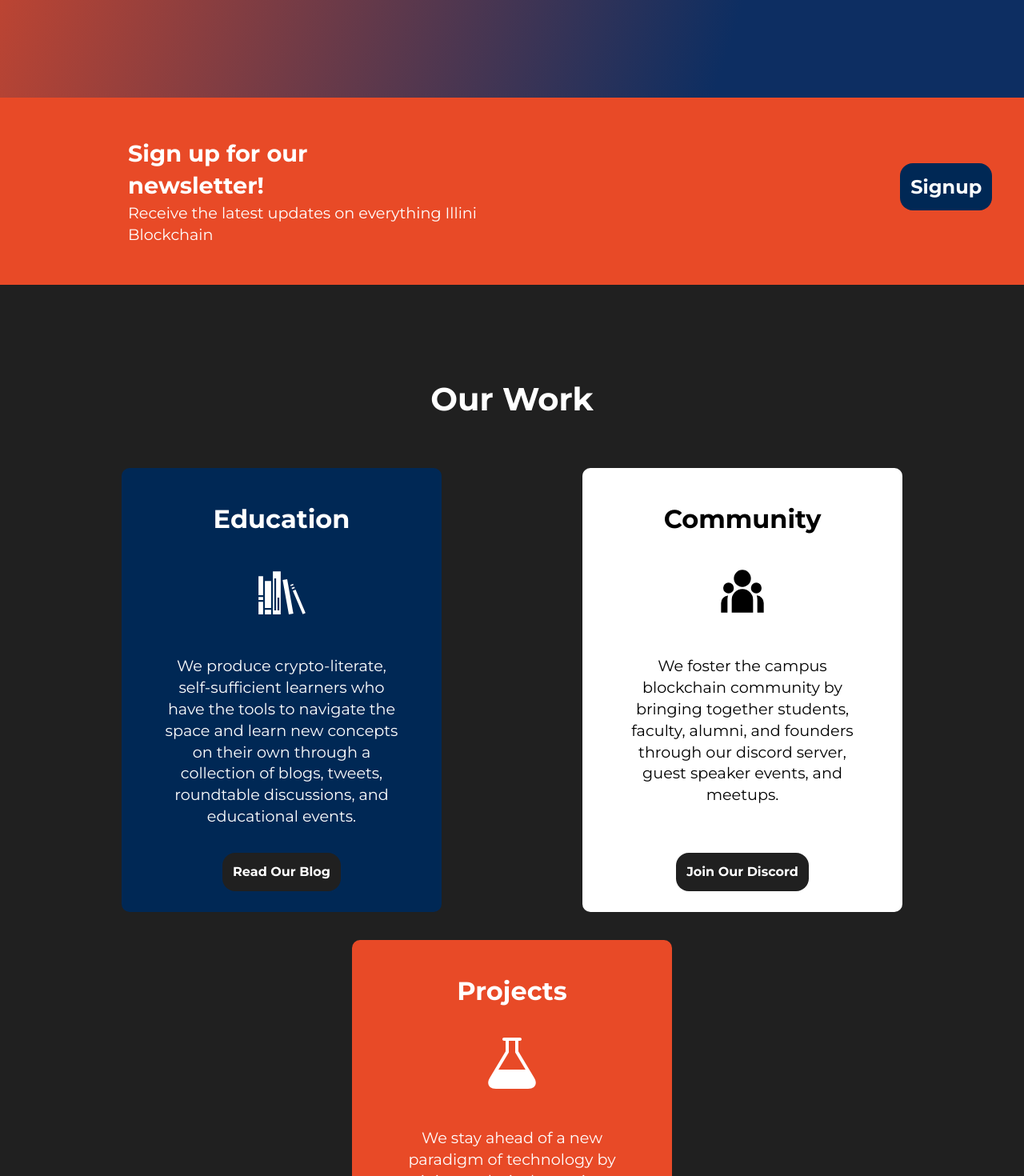
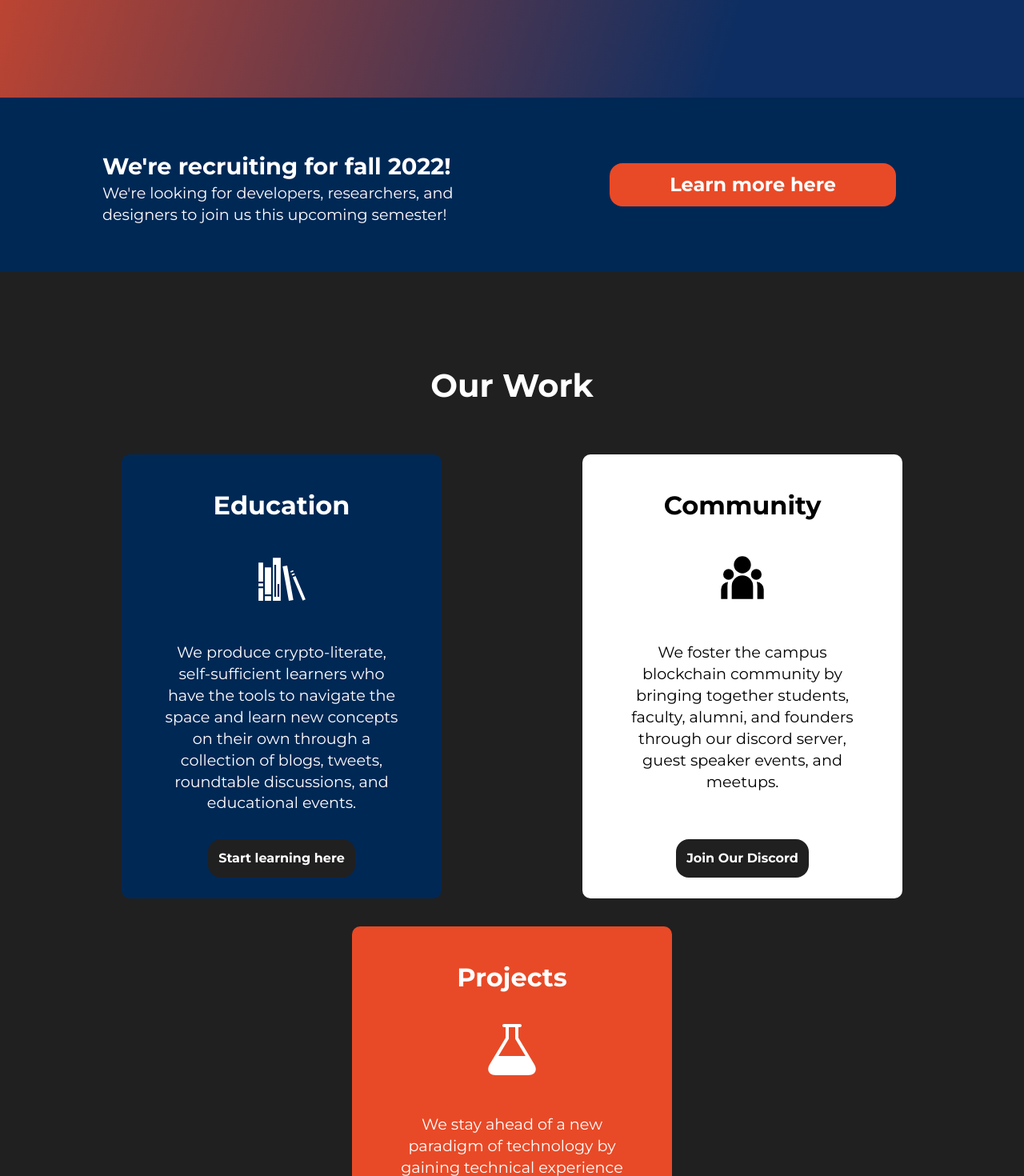
Before and after one commit to IlliniBlockchain/website, a Next.js app: page / in a window 1280 px wide. Shown: the part 680-2150 px from the top of the page at 80% size. Built offline with nearby package versions, Linux system fonts and the light colour scheme.

Commit message:
Update website for fall 2022 recruitment (#41)
* Change read our blog button on home page

* Switch to recruitment layout and update copy/styling

* Add link to public notion on about page

* Edit team members, make alumni section

* Change contact us link from email to linktree

```diff
--- a/components/about-us/InfoBanner/InfoStyles.js
+++ b/components/about-us/InfoBanner/InfoStyles.js
@@ -70,10 +70,15 @@ const InfoDescription = styled.div`
   }
 `;
 
+const InfoLink = styled.a`
+color: var(--orange);
+`
+
 export {
   InfoBackground,
   InfoTitle,
   InfoDescription,
   InfoLeftContainer,
   InfoTeamImageContainer,
+  InfoLink,
 };
--- a/components/about-us/InfoBanner/index.js
+++ b/components/about-us/InfoBanner/index.js
@@ -4,6 +4,7 @@ import {
   InfoDescription,
   InfoLeftContainer,
   InfoTeamImageContainer,
+  InfoLink
 } from "./InfoStyles";
 import Image from "next/image";
 export default function InfoBanner(props) {
@@ -30,7 +31,7 @@ export default function InfoBanner(props) {
           have the ability to be at the forefront of the industry. Our aim is to
           foster the blockchain ecosystem on campus for everyone interested,
           helping people learn the technology and applications, building
-          projects, and engaging in research.
+          projects, and engaging in research. Learn more <InfoLink target="_blank" href="https://www.notion.so/illiniblockchain/Illini-Blockchain-Public-ac1f93f3ad984e3fa00ce6a42c69b335">here.</InfoLink>
         </InfoDescription>
       </InfoBackground>
     </>
--- a/components/home/ApplyBanner/ApplyStyles.js
+++ b/components/home/ApplyBanner/ApplyStyles.js
@@ -46,7 +46,7 @@ width:80%;
 
 const ApplyButton = styled.a`
 width:fit-content;
-padding:10px 125px 10px 125px;
+padding:10px 75px;
 border-width:0;
 border-radius:1rem;
 margin-bottom:2rem;
@@ -59,6 +59,9 @@ background:var(--orange);
 color:white;
 font-weight:bold;
 font-family:Montserrat;
+display: flex;
+flex-direction: column;
+justify-content: center;
 
 @media only screen and (max-width: 1100px) {
   margin: 25px auto;
--- a/components/home/ApplyBanner/index.js
+++ b/components/home/ApplyBanner/index.js
@@ -6,11 +6,13 @@ const ApplyBanner = () => {
   return (
   <ApplyBackground>
     <ApplyContainer>
-        <ApplyHeader>Looking to join the team?</ApplyHeader>
-        <ApplySubheader>Learn more about how you can join the team and the roles we are looking for!</ApplySubheader>
+        <ApplyHeader>We're recruiting for fall 2022!</ApplyHeader>
+        <ApplySubheader>
+          We're looking for developers, researchers, and designers to join us this upcoming semester!
+        </ApplySubheader>
     </ApplyContainer>
-    <Link href='https://www.notion.so/illiniblockchain/Spring-2022-Recruitment-ff8e4c8165c54840bda5a77e4e95edbe' passHref>
-      <ApplyButton>Apply</ApplyButton>
+    <Link href='https://www.notion.so/illiniblockchain/Fall-2022-Recruitment-ff8e4c8165c54840bda5a77e4e95edbe' passHref>
+      <ApplyButton target="_blank">Learn more here</ApplyButton>
     </Link>
   </ApplyBackground>
   )
--- /dev/null
+++ b/components/home/HomeContainer.js
@@ -0,0 +1,10 @@
+import styled from 'styled-components';
+
+const HomeContainer = styled.div`
+display: flex;
+flex-direction: column;
+padding-bottom: -50px;
+margin-bottom: -100px;
+`;
+
+export default HomeContainer;
--- a/components/home/PillarCard/index.js
+++ b/components/home/PillarCard/index.js
@@ -14,7 +14,7 @@ const PillarCard = ({ title, description, pillar, icon, cta, link }) => (
     <PillarIcon>{icon}</PillarIcon>
     <PillarDescription>{description}</PillarDescription>
     <Link href={link} passHref>
-      <PillarButton>{cta}</PillarButton>
+      <PillarButton target="_blank">{cta}</PillarButton>
     </Link>
   </PillarCardContainer>
 )
--- a/components/home/Pillars/index.js
+++ b/components/home/Pillars/index.js
@@ -18,8 +18,8 @@ const Pillars = () => {
           through a collection of blogs, tweets,\
           roundtable discussions, and educational events. '}
           pillar={'education'}
-          cta={'Read Our Blog'}
-          link={'https://medium.com/illiniblockchain'}
+          cta={'Start learning here'}
+          link={'https://illiniblockchain.notion.site/web3-Starter-Pack-66bf4bd20bca4d26958cf78af57d379d'}
         />
         <PillarCard
           title={'Community'}
--- a/components/home/index.js
+++ b/components/home/index.js
@@ -1,3 +1,4 @@
+export { default as HomeContainer } from './HomeContainer'
 export { default as LandingBanner } from './LandingBanner';
 export { default as NewsletterBanner } from './NewsletterBanner';
 export { default as Pillars } from './Pillars';
--- a/components/nav/index.js
+++ b/components/nav/index.js
@@ -77,8 +77,8 @@ const Navbar = () => {
             </a>
           </div>
           <div>
-            <Link href="mailto:illiniblockchain@gmail.com" passHref>
-              <StyledLinkTwo> Contact Us</StyledLinkTwo>
+            <Link href="https://linktr.ee/illiniblockchain" passHref>
+              <StyledLinkTwo target="_blank">Contact Us</StyledLinkTwo>
             </Link>
           </div>
         </>
--- a/pages/index.js
+++ b/pages/index.js
@@ -1,16 +1,17 @@
 import Head from 'next/head'
 import {
+  HomeContainer,
   NewsletterBanner,
   LandingBanner,
   Pillars,
   ApplyBanner,
 } from "../components/home";
-const recruitment = false; // change in GlobalStyle.js as well
+const recruitment = true; // change in GlobalStyle.js as well
 
 
 export default function Home() {
   return (
-    <div>
+    <HomeContainer>
       <Head>
         <title>Illini Blockchain</title>
         <meta name="description" content="University of Illinois' premier student blockchain organization,
@@ -34,6 +35,6 @@ export default function Home() {
         </>
       }
 
-    </div>
+    </HomeContainer>
   )
 }
```
Also changed, not shown: pages/about.js (+18 -24 lines).
